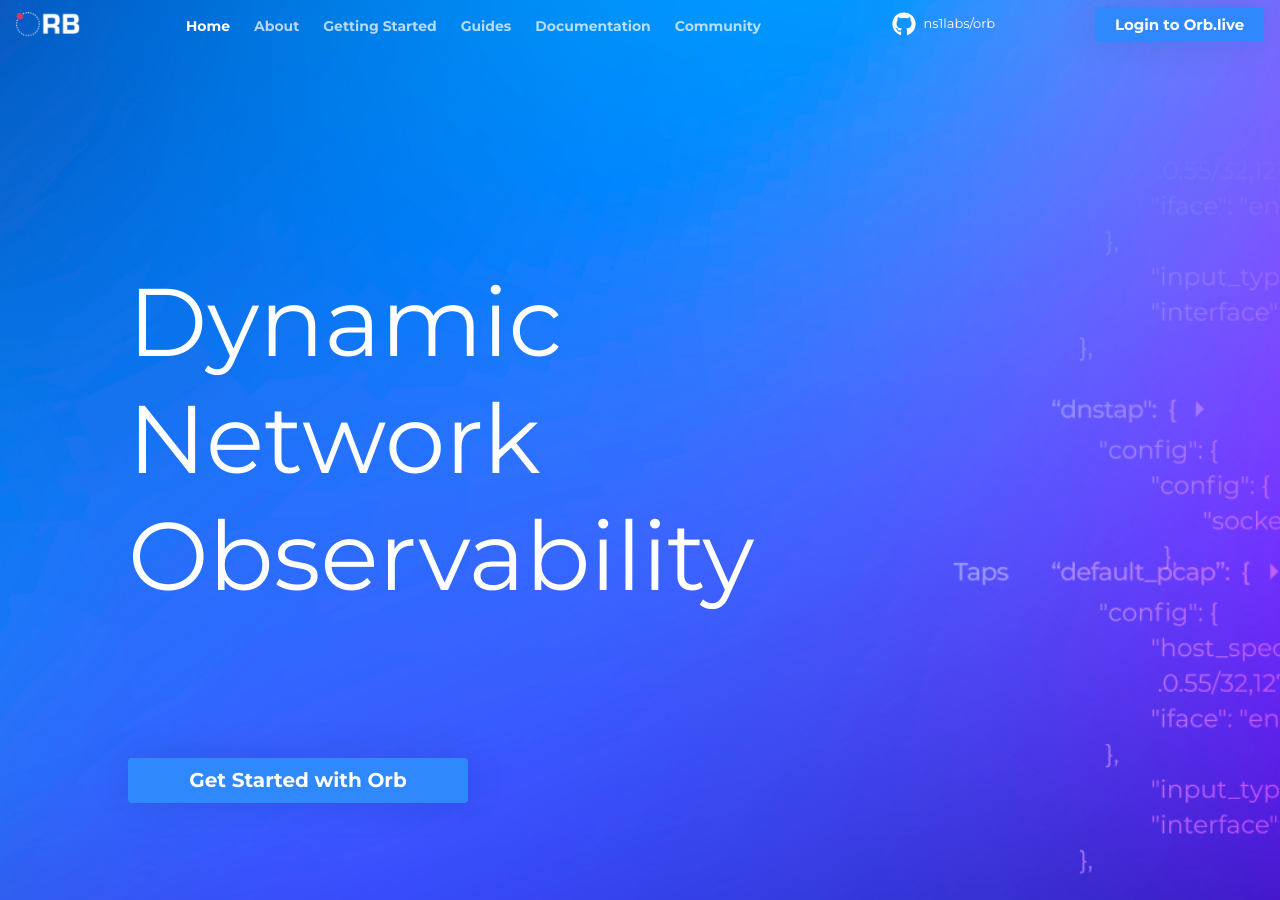
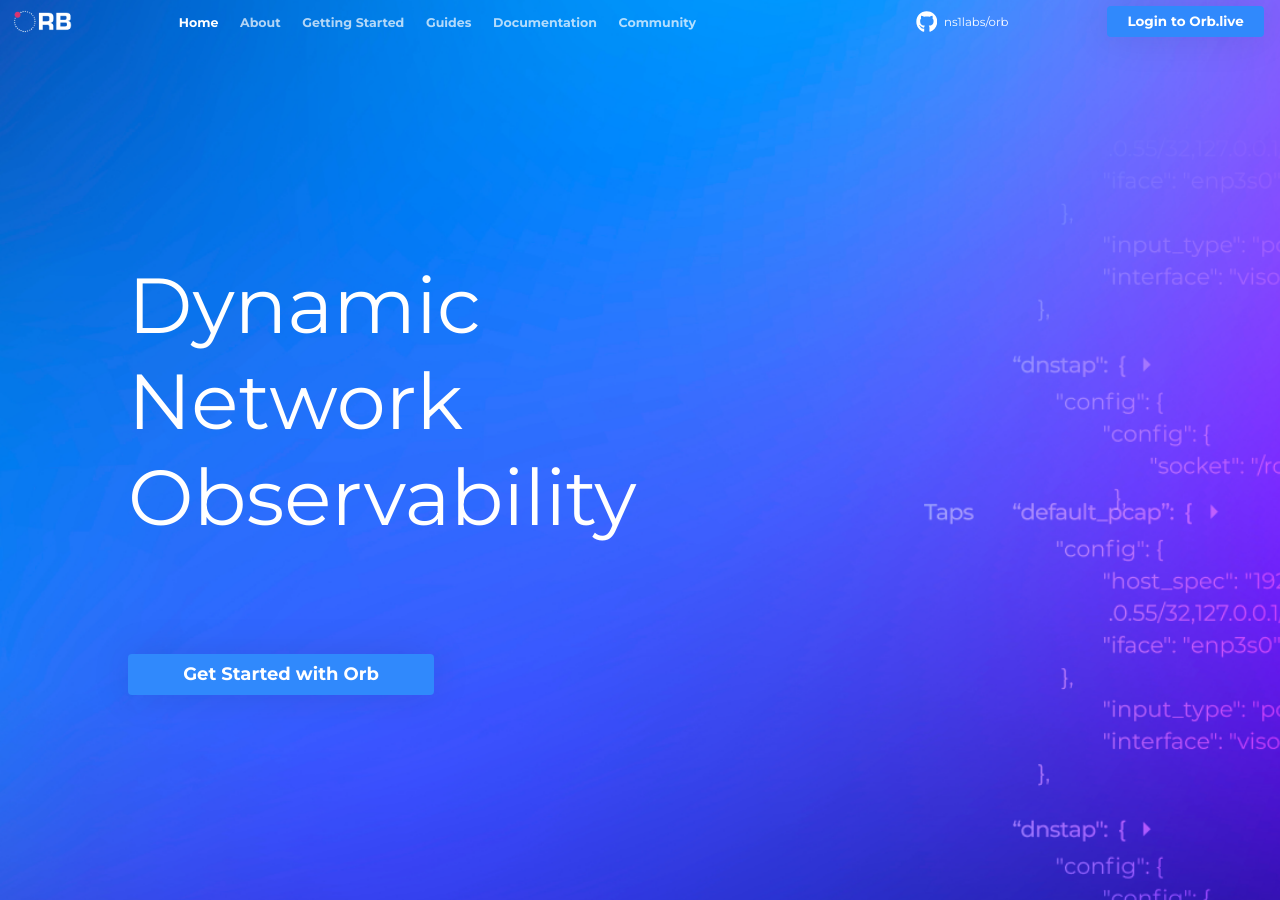
Before and after one commit to orb-community/orb-website, an MkDocs documentation site: the page built from docs/index.md, in a window 1280 px wide and 900 px high. Built offline with MkDocs 1.6.1 and Material for MkDocs 9.7.7, drawn with Linux system fonts in a browser that asks for light colours.

Commit message:
change font to rem units - add breakpoints for 1366px & 640px width

```diff
--- a/docs/stylesheets/extra.css
+++ b/docs/stylesheets/extra.css
@@ -1,3 +1,19 @@
+@media all and (max-width: 1366px) {
+  html {
+    font-size: 18px !important;
+  }
+}
+
+@media all and (max-width: 640px) {
+  html {
+    font-size: 10px !important;
+  }
+
+  .orb-home-detail {
+    flex-wrap: wrap;
+  }
+}
+
 :root {
   --md-primary-bg-color: #ffffff;
   --md-primary-fg-color: #ffffff;
--- a/overrides/index.html
+++ b/overrides/index.html
@@ -1,11 +1,11 @@
 {% extends "partials/main.html" %} {% block tabs %} {{ super() }}
 <script>
-  const menu = document.querySelectorAll('header')[0];
+  const menu = document.querySelectorAll("header")[0];
   window.onscroll = () => {
-    if(window.scrollY > 1000) {
-      menu.classList.add('opaque');
-    }else{
-      menu.classList.remove('opaque');
+    if (window.scrollY > 1000) {
+      menu.classList.add("opaque");
+    } else {
+      menu.classList.remove("opaque");
     }
   };
 </script>
@@ -79,7 +79,6 @@
       #7b61ff 100%,
       #df316f 200%
     ) !important;
-
   }
 
   header.md-header {
@@ -100,22 +99,22 @@
 
   .md-typeset h3 {
     font-weight: 600;
-    font-size: 1.0rem;
+    font-size: 1rem;
     line-height: 1.25rem;
-    margin: 1.0rem 0 1rem 0!important;
+    margin: 1rem 0 1rem 0 !important;
     align-items: center;
     text-transform: capitalize;
     padding-bottom: 16px;
   }
 
   img.observability {
-    margin: -5rem 0 0 6rem !important;
+    margin: -5rem 0 2vh 6rem !important;
     width: 650px;
     height: auto;
   }
 
   img.wherefits {
-    margin: -5rem 6rem 0 0 !important;
+    margin: -5rem 6rem 2vh 0 !important;
     width: 650px;
     height: auto;
   }
@@ -161,9 +160,9 @@
     background-image: url("assets/images/bottom-background.png");
     background-repeat: no-repeat;
     background-size: cover;
-    padding-top: 250px;
-    padding-bottom: 250px;
-    margin-bottom: -250px;
+    padding-top: 8vh;
+    padding-bottom: 8vh;
+    margin-bottom: -8vh;
     width: auto;
     background-position-x: center;
   }
@@ -181,14 +180,14 @@
   p.splash-title {
     font-style: normal;
     font-weight: 400;
-    font-size: 96px;
-    line-height: 117px;
+    font-size: 4.33rem;
+    line-height: 5.33rem;
     display: inline-block;
     color: #ffffff;
   }
 
   a.splash-cta {
-    margin-top: 144px;
+    margin-top: 6rem;
     text-decoration: none;
   }
 
@@ -229,8 +228,8 @@
   .cta-title {
     font-style: normal;
     font-weight: 400 !important;
-    font-size: 96px !important;
-    line-height: 117px !important;
+    font-size: 4.33rem !important;
+    line-height: 5.33rem !important;
     color: #ffffff;
     margin-top: 1rem;
   }
@@ -245,12 +244,14 @@
   .cta-content {
     font-style: normal;
     font-weight: 500 !important;
-    font-size: 24px !important;
-    line-height: 36px !important;
+    font-size: 1.1rem !important;
+    line-height: 1.5rem !important;
     white-space: pre-line !important;
     color: #ffffff;
-    margin-top: 48px;
-    margin-bottom: 48px;
+    margin-top: 2rem;
+    margin-bottom: 2rem;
+
+
   }
 
   .md-footer,
@@ -295,7 +296,9 @@
 </section>
 
 <section class="mdx-container home">
-  <h2 class="md-grid">Open source, distributed network visibility that's easy to use</h2>
+  <h2 class="md-grid">
+    Open source, distributed network visibility that's easy to use
+  </h2>
   <div class="md-grid md-typeset">
     {% block content %} {{page.content}} {% endblock %}
   </div>
@@ -306,7 +309,10 @@
     <div class="cta-container">
       <span class="cta-title">Open Ecosystem</span>
       <span class="cta-content">
-        <img src="img/prometheusio-icon.svg" width="120"/> <img src="img/grafana-logo.png" width="120"/> <img src="img/opentelemetry-icon-color.png" width="120"/> <img src="img/netbox_logo.svg" width="400"/>
+        <img src="img/prometheusio-icon.svg" width="120" />
+        <img src="img/grafana-logo.png" width="120" />
+        <img src="img/opentelemetry-icon-color.png" width="120" />
+        <img src="img/netbox_logo.svg" width="400" />
       </span>
       <span class="cta-title">Backed by NS1</span>
       <span class="cta-content"
```
